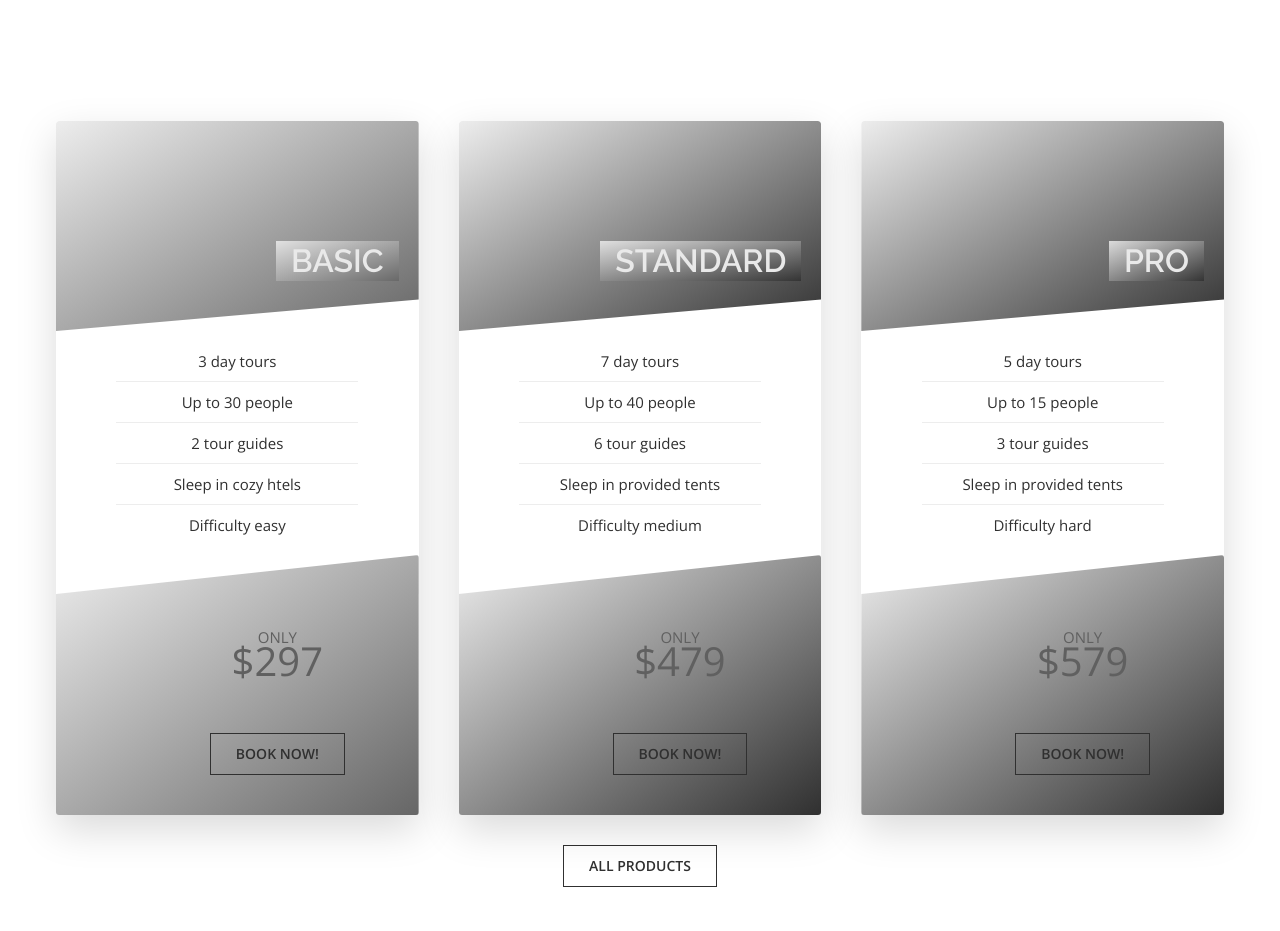
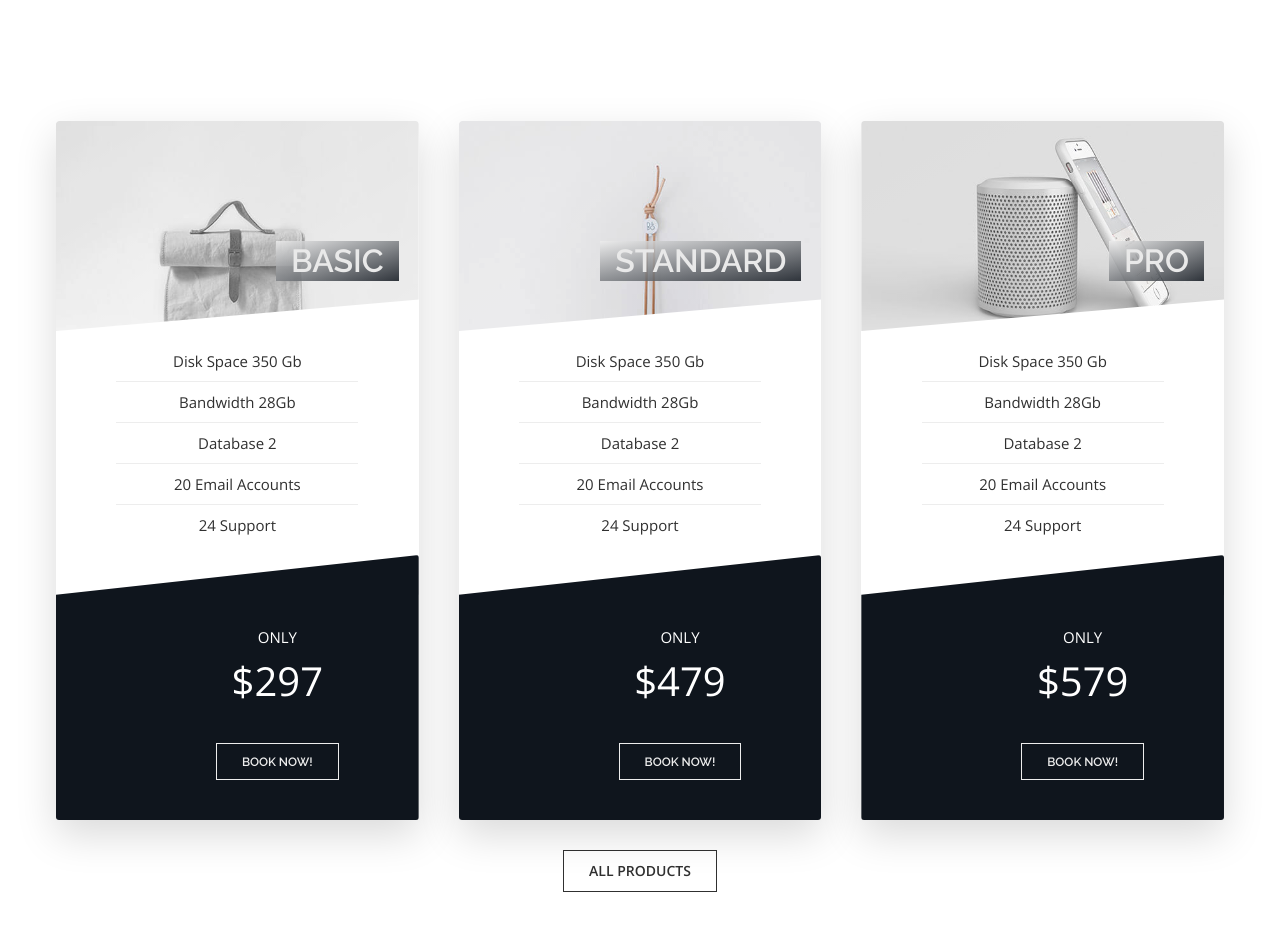
Before and after one commit to coolzyte/gridPort, a website built with webpack: page app/services.html in a window 1280 px wide. Shown: the part 1500-2431 px from the top of the page. Built offline with nearby package versions, Linux system fonts and the light colour scheme.

Commit message:
worked on project page

```diff
--- a/app/assets/sass/modules/_button.scss
+++ b/app/assets/sass/modules/_button.scss
@@ -29,4 +29,19 @@
       border-color: $mine-shaft;
     }
   }
+  &--card {
+    color: $gallery;
+    background: transparent;
+    border: 1px solid $gallery;
+    font-family: $title-font;
+    font-size: 1.2rem !important;
+    letter-spacing: 0;
+    margin-bottom: 0;
+    margin-top: 2rem;
+    padding: 0.8rem 2.5rem 0.7rem;
+    &:hover {
+      color: #fff;
+      border-color: #fff;
+    }
+  }
 }
--- a/app/assets/sass/modules/_service.scss
+++ b/app/assets/sass/modules/_service.scss
@@ -46,19 +46,19 @@
     &--back {
       transform: rotateY(180deg);
       &-1 {
-        background-image: linear-gradient(to right bottom, $gallery, $dove);
+        background-image: linear-gradient(to right bottom, $bunker, $bunker);
       }
     }
     &--back {
       transform: rotateY(180deg);
       &-2 {
-        background-image: linear-gradient( to right bottom, $gallery, $mine-shaft);
+        background-image: linear-gradient(to right bottom, $bunker, $bunker);
       }
     }
     &--back {
       transform: rotateY(180deg);
       &-3 {
-        background-image: linear-gradient( to right bottom, $gallery, $mine-shaft);
+        background-image: linear-gradient(to right bottom, $bunker, $bunker);
       }
     }
   }
@@ -77,13 +77,16 @@
     -webkit-clip-path: polygon(0 0, 100% 0, 100% 85%, 0 100%);
     clip-path: polygon(0 0, 100% 0, 100% 85%, 0 100%);
     &--1 {
-      background-image: linear-gradient(to right bottom, $gallery, $dove), url(../img/nat-5.jpg);
+      background-image: linear-gradient(to right bottom, $cape, $dove),
+        url(../../assets/images/work/p1.jpg);
     }
     &--2 {
-      background-image: linear-gradient(to right bottom, $gallery, $mine-shaft), url(../img/nat-6.jpg);
+      background-image: linear-gradient(to right bottom, $cape, $mine-shaft),
+        url(../../assets/images/work/p3.jpg);
     }
     &--3 {
-      background-image: linear-gradient(to right bottom, $gallery, $mine-shaft), url(../img/nat-7.jpg);
+      background-image: linear-gradient(to right bottom, $cape, $mine-shaft),
+        url(../../assets/images/work/p2.jpg);
     }
   }
   &__heading {
@@ -102,13 +105,25 @@
     box-decoration-break: clone;
     -webkit-box-decoration-break: clone;
     &--1 {
-      background-image: linear-gradient( to right bottom, rgba($gallery, 0.85), rgba($dove, 0.85));
+      background-image: linear-gradient(
+        to right bottom,
+        rgba($gallery, 0.85),
+        rgba($bunker, 0.85)
+      );
     }
     &--2 {
-      background-image: linear-gradient( to right bottom, rgba($gallery, 0.85), rgba($mine-shaft, 0.85));
+      background-image: linear-gradient(
+        to right bottom,
+        rgba($gallery, 0.85),
+        rgba($bunker, 0.85)
+      );
     }
     &--3 {
-      background-image: linear-gradient( to right bottom, rgba($gallery, 0.85), rgba($mine-shaft, 0.85));
+      background-image: linear-gradient(
+        to right bottom,
+        rgba($gallery, 0.85),
+        rgba($bunker, 0.85)
+      );
     }
   }
   &__details {
@@ -142,14 +157,16 @@
   &__price-only {
     font-size: 1.5rem;
     text-transform: uppercase;
+    margin-bottom: 2rem;
+    color: #fff;
   }
   &__price-value {
     font-size: 6rem;
     font-weight: 100;
+    color: #fff;
   } // MEDIA QUERY BEGINS
   // @include respond(tab-port) {
-  @media only screen and (max-width: 56.25em),
-  only screen and (hover: none) {
+  @media only screen and (max-width: 56.25em), only screen and (hover: none) {
     height: auto;
     border-radius: 0.3rem;
     background-color: #fff;
--- a/app/assets/sass/modules/_works.scss
+++ b/app/assets/sass/modules/_works.scss
@@ -2,6 +2,7 @@
   grid-column: center-start / center-end;
   padding-bottom: 15rem;
   &__menu {
+    margin-bottom: 3rem;
     button {
       background: transparent none repeat scroll 0 0;
       border: medium none;
@@ -26,22 +27,12 @@
     @include respond(tab-port) {
       grid-template-columns: 1fr;
     }
-    grid-gap: 2rem;
-    .grid-item.web.sketch {
-      grid-row: 2 / 2;
-    }
-    .grid-item.app.sketch {
-      grid-column: 2 / span 1;
-      .portfolio {
-        margin-top: 2.5rem;
-      }
-    }
+    grid-gap: 3rem;
   }
 }
 
 .portfolio {
   position: relative;
-  margin-top: 3rem;
   overflow: hidden;
   img {
     width: 100%;
--- a/app/services.html
+++ b/app/services.html
@@ -142,11 +142,11 @@
               </h4>
               <div class="card__details">
                 <ul>
-                  <li>3 day tours</li>
-                  <li>Up to 30 people</li>
-                  <li>2 tour guides</li>
-                  <li>Sleep in cozy htels</li>
-                  <li>Difficulty easy</li>
+                  <li>Disk Space 350 Gb</li>
+                  <li>Bandwidth 28Gb</li>
+                  <li>Database 2</li>
+                  <li>20 Email Accounts</li>
+                  <li>24 Support</li>
                 </ul>
               </div>
             </div>
@@ -156,7 +156,7 @@
                   <p class="card__price-only">Only</p>
                   <p class="card__price-value">$297</p>
                 </div>
-                <a href="#popup" class="btn btn--white">Book now!</a>
+                <a href="#popup" class="btn btn--card">Book now!</a>
               </div>
             </div>
           </div>
@@ -174,11 +174,11 @@
               </h4>
               <div class="card__details">
                 <ul>
-                  <li>7 day tours</li>
-                  <li>Up to 40 people</li>
-                  <li>6 tour guides</li>
-                  <li>Sleep in provided tents</li>
-                  <li>Difficulty medium</li>
+                  <li>Disk Space 350 Gb</li>
+                  <li>Bandwidth 28Gb</li>
+                  <li>Database 2</li>
+                  <li>20 Email Accounts</li>
+                  <li>24 Support</li>
                 </ul>
               </div>
             </div>
@@ -188,7 +188,7 @@
                   <p class="card__price-only">Only</p>
                   <p class="card__price-value">$479</p>
                 </div>
-                <a href="#popup" class="btn btn--white">Book now!</a>
+                <a href="#popup" class="btn btn--card">Book now!</a>
               </div>
             </div>
           </div>
@@ -206,11 +206,11 @@
               </h4>
               <div class="card__details">
                 <ul>
-                  <li>5 day tours</li>
-                  <li>Up to 15 people</li>
-                  <li>3 tour guides</li>
-                  <li>Sleep in provided tents</li>
-                  <li>Difficulty hard</li>
+                  <li>Disk Space 350 Gb</li>
+                  <li>Bandwidth 28Gb</li>
+                  <li>Database 2</li>
+                  <li>20 Email Accounts</li>
+                  <li>24 Support</li>
                 </ul>
               </div>
             </div>
@@ -220,7 +220,7 @@
                   <p class="card__price-only">Only</p>
                   <p class="card__price-value">$579</p>
                 </div>
-                <a href="#popup" class="btn btn--white">Book now!</a>
+                <a href="#popup" class="btn btn--card">Book now!</a>
               </div>
             </div>
           </div>
@@ -228,7 +228,7 @@
 
       </div>
       <div class="center u-margin-top-huge">
-        <a href="#" class="btn btn--green">All Products</a>
+        <a href="#" class="btn">All Products</a>
       </div>
     </section>
 
```
Also changed, not shown: app/index.html (+45 -31 lines), app/work.html (+43 -29 lines), app/temp/styles/styles.css.
